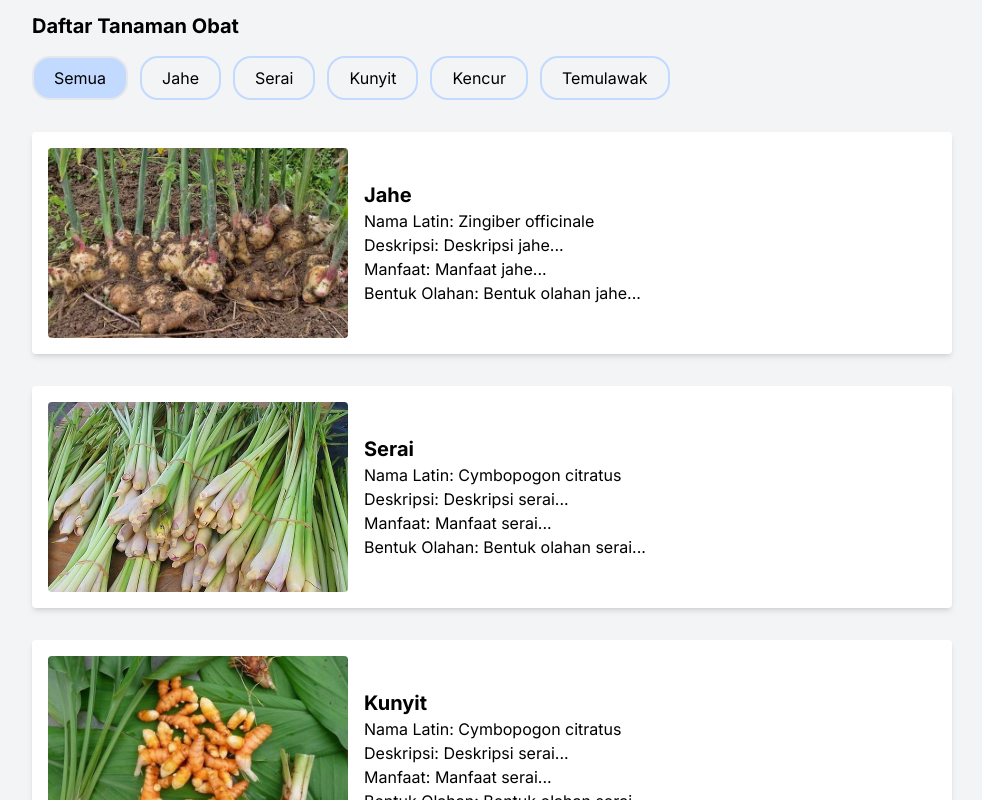
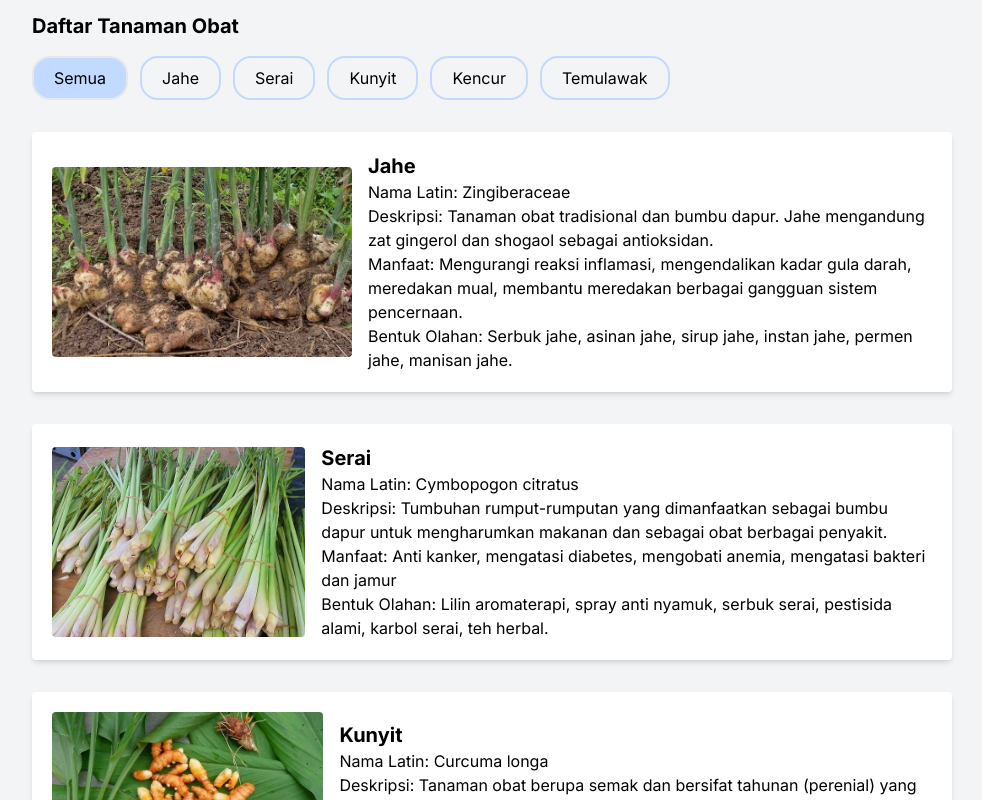
Before and after one commit to daffakamal/desa-wisata-tanjung, a Next.js app: page /toga in a window 1280 px wide. Shown: the part 320-1120 px from the top of the page, without its empty margins (148-1130 px from the left). Built offline with nearby package versions, Linux system fonts and the light colour scheme.

Commit message:
feat: add footer to each page

```diff
--- a/src/app/kesenian/page.js
+++ b/src/app/kesenian/page.js
@@ -1,5 +1,6 @@
 "use client";
 
+import Footer from "@/components/layout/footer";
 import Navbar from "@/components/layout/navbar";
 import { useState } from "react";
 
@@ -41,7 +42,7 @@ export default function Kesenian() {
         );
 
   return (
-    <div className="min-h-screen w-full flex flex-col items-center justify-start bg-gray-100 pb-12">
+    <div className="min-h-screen w-full flex flex-col items-center justify-start bg-gray-100">
       <Navbar />
       <div
         className="w-full bg-cover bg-center"
@@ -73,11 +74,11 @@ export default function Kesenian() {
           ))}
         </div>
       </div>
-      <div className="mt-8 w-full px-[180px]">
+      <div className="my-8 w-full px-[180px]">
         {filteredKesenian.map((kesenian) => (
           <div
             key={kesenian.id}
-            className="flex flex-col md:flex-row items-center mb-8 bg-white p-4 rounded shadow-md"
+            className="flex flex-col md:flex-row items-center mb-8 bg-white p-5 rounded shadow-md"
           >
             <img
               src={kesenian.gambar}
@@ -91,6 +92,7 @@ export default function Kesenian() {
           </div>
         ))}
       </div>
+      <Footer />
     </div>
   );
 }
--- a/src/app/toga/page.js
+++ b/src/app/toga/page.js
@@ -1,5 +1,6 @@
 "use client";
 
+import Footer from "@/components/layout/footer";
 import Navbar from "@/components/layout/navbar";
 import { useState } from "react";
 
@@ -8,26 +9,27 @@ const tanamanObatData = [
     id: 1,
     gambar: "/images/gambar-tanaman-jahe.jpg",
     tanaman: "Jahe",
-    namaLatin: "Zingiber officinale",
-    deskripsi: "Deskripsi jahe...",
-    manfaat: "Manfaat jahe...",
-    bentukOlahan: "Bentuk olahan jahe...",
+    namaLatin: "Zingiberaceae",
+    deskripsi:
+      "Tanaman obat tradisional dan bumbu dapur. Jahe mengandung zat gingerol dan shogaol sebagai antioksidan.",
+    manfaat: "Mengurangi reaksi inflamasi, mengendalikan kadar gula darah, meredakan mual, membantu meredakan berbagai gangguan sistem pencernaan.",
+    bentukOlahan: "Serbuk jahe, asinan jahe, sirup jahe, instan jahe, permen jahe, manisan jahe.",
   },
   {
     id: 2,
     gambar: "/images/serai.jpg",
     tanaman: "Serai",
     namaLatin: "Cymbopogon citratus",
-    deskripsi: "Deskripsi serai...",
-    manfaat: "Manfaat serai...",
-    bentukOlahan: "Bentuk olahan serai...",
+    deskripsi: "Tumbuhan rumput-rumputan yang dimanfaatkan sebagai bumbu dapur untuk mengharumkan makanan dan sebagai obat berbagai penyakit.",
+    manfaat: "Anti kanker, mengatasi diabetes, mengobati anemia, mengatasi bakteri dan jamur",
+    bentukOlahan: "Lilin aromaterapi, spray anti nyamuk, serbuk serai, pestisida alami, karbol serai, teh herbal.",
   },
   {
     id: 3,
     gambar: "/images/kunyit.jpg",
     tanaman: "Kunyit",
-    namaLatin: "Cymbopogon citratus",
-    deskripsi: "Deskripsi serai...",
+    namaLatin: "Curcuma longa",
+    deskripsi: "Tanaman obat berupa semak dan bersifat tahunan (perenial) yang tersebar di seluruh daerah tropis. Tanaman kunyit termasuk salah satu tanaman rempah-rempah dan obat asli dari wilayah Asia Tenggara.",
     manfaat: "Manfaat serai...",
     bentukOlahan: "Bentuk olahan serai...",
   },
@@ -65,7 +67,7 @@ export default function Toga() {
         );
 
   return (
-    <div className="min-h-screen w-full flex flex-col items-center justify-start bg-gray-100 pb-12">
+    <div className="min-h-screen w-full flex flex-col items-center justify-start bg-gray-100">
       <Navbar />
       <div
         className="w-full bg-cover bg-center"
@@ -97,11 +99,11 @@ export default function Toga() {
           ))}
         </div>
       </div>
-      <div className="mt-8 w-full px-[180px]">
+      <div className="my-8 w-full px-[180px]">
         {filteredTanamanObat.map((tanaman) => (
           <div
             key={tanaman.id}
-            className="flex flex-col md:flex-row items-center mb-8 bg-white p-4 rounded shadow-md"
+            className="flex flex-col md:flex-row items-center mb-8 bg-white p-5 rounded shadow-md"
           >
             <img
               src={tanaman.gambar}
@@ -118,6 +120,7 @@ export default function Toga() {
           </div>
         ))}
       </div>
+      <Footer />
     </div>
   );
 }
--- a/src/app/umkm/page.js
+++ b/src/app/umkm/page.js
@@ -1,5 +1,6 @@
 "use client";
 
+import Footer from "@/components/layout/footer";
 import Navbar from "@/components/layout/navbar";
 import { useState } from "react";
 
@@ -12,26 +13,26 @@ const umkmData = [
       "Kripik pegagan, kripik debog crispy, jamur crispy, kripik gembus, dan tempe mbus",
     alamat:
       "Jl. Notosukarjo No. 22 Banteran RT 04/26, Donoharjo, Ngaglik, Sleman",
-    nomor: "08164897542",
+    nomor: "08123456789",
     kategori: "Kuliner",
   },
   {
     id: 2,
     gambar: "/images/keripik.png",
-    umkm: "Merry Cake & Cookies",
+    umkm: "Camilan Sembada",
     usaha:
-      "Kue kering, bolen pisang, dan keripik pisang",
+      "Kripik pegagan, kripik debog crispy, jamur crispy, kripik gembus, dan tempe mbus",
     alamat:
-      "Banteran RT 02 RW 25, Donoharjo, Ngaglik, Sleman",
-    nomor: "0817265012",
+      "Jl. Notosukarjo No. 22 Banteran RT 04/26, Donoharjo, Ngaglik, Sleman",
+    nomor: "08123456789",
     kategori: "Kuliner",
   },
   {
     id: 3,
     gambar: "/images/keripik.png",
-    umkm: "Olshop Mama Jalu",
+    umkm: "Camilan Sembada",
     usaha:
-      "Eceran gas elpiji dan fashion",
+      "Kripik pegagan, kripik debog crispy, jamur crispy, kripik gembus, dan tempe mbus",
     alamat:
       "Jl. Notosukarjo, Donoharjo, Ngaglik, Sleman, D.I. Yogyakarta",
     nomor: "082225043173",
@@ -116,7 +117,7 @@ export default function UMKM() {
       : umkmData.filter((item) => item.kategori === selectedCategory);
 
   return (
-    <div className="min-h-screen w-full flex flex-col items-center justify-start bg-gray-100 pb-12">
+    <div className="min-h-screen w-full flex flex-col items-center justify-start bg-gray-100">
       <Navbar />
       <div
         className="w-full bg-cover bg-center"
@@ -150,11 +151,11 @@ export default function UMKM() {
           ))}
         </div>
       </div>
-      <div className="mt-8 w-full px-[180px]">
+      <div className="my-8 w-full px-[180px]">
         {filteredUMKM.map((umkm) => (
           <div
             key={umkm.id}
-            className="flex flex-col md:flex-row items-center mb-8 bg-white p-4 rounded shadow-md"
+            className="flex flex-col md:flex-row items-center mb-8 bg-white p-5 rounded shadow-md"
           >
             <img
               src={umkm.gambar}
@@ -170,6 +171,7 @@ export default function UMKM() {
           </div>
         ))}
       </div>
+      <Footer />
     </div>
   );
 }
```
